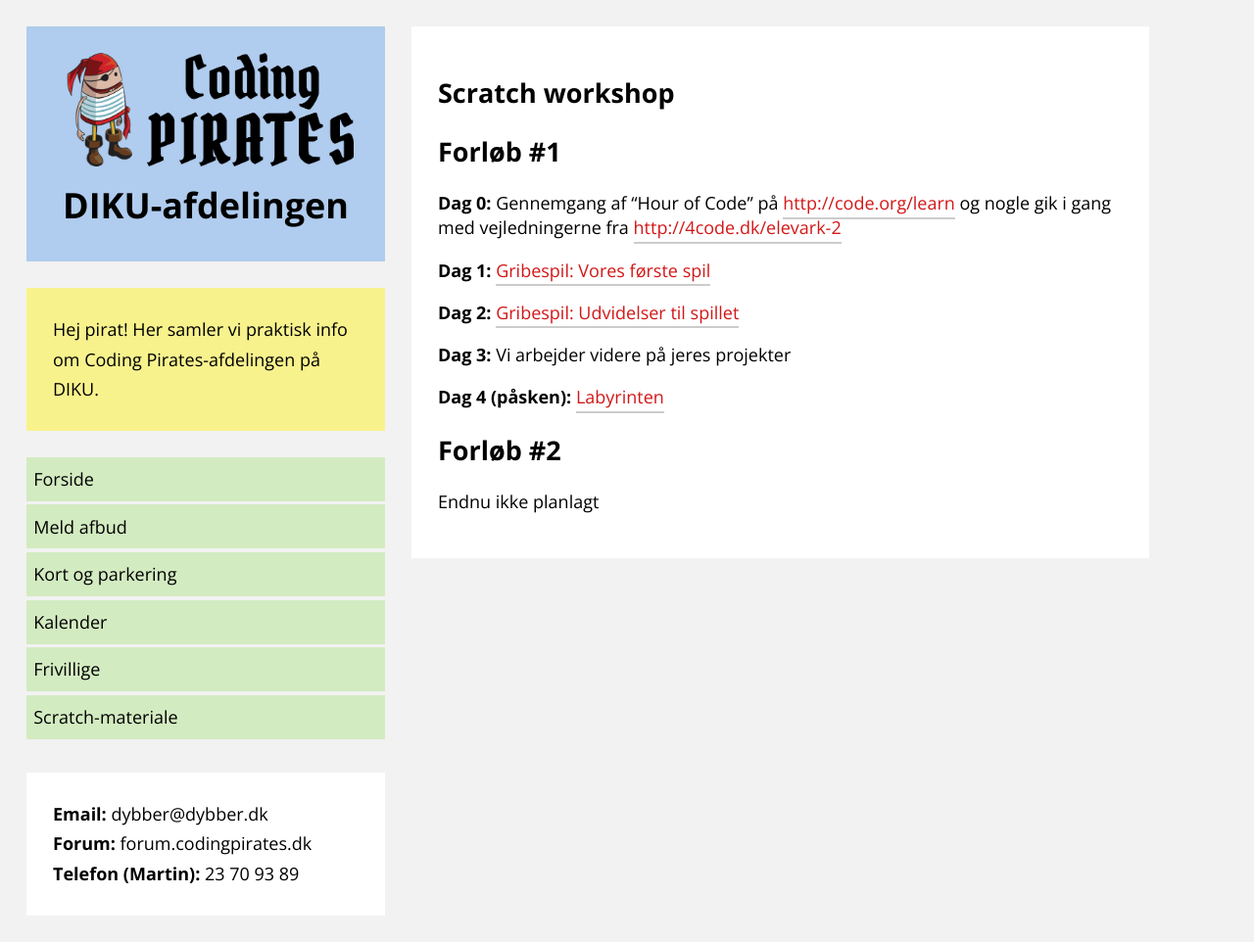
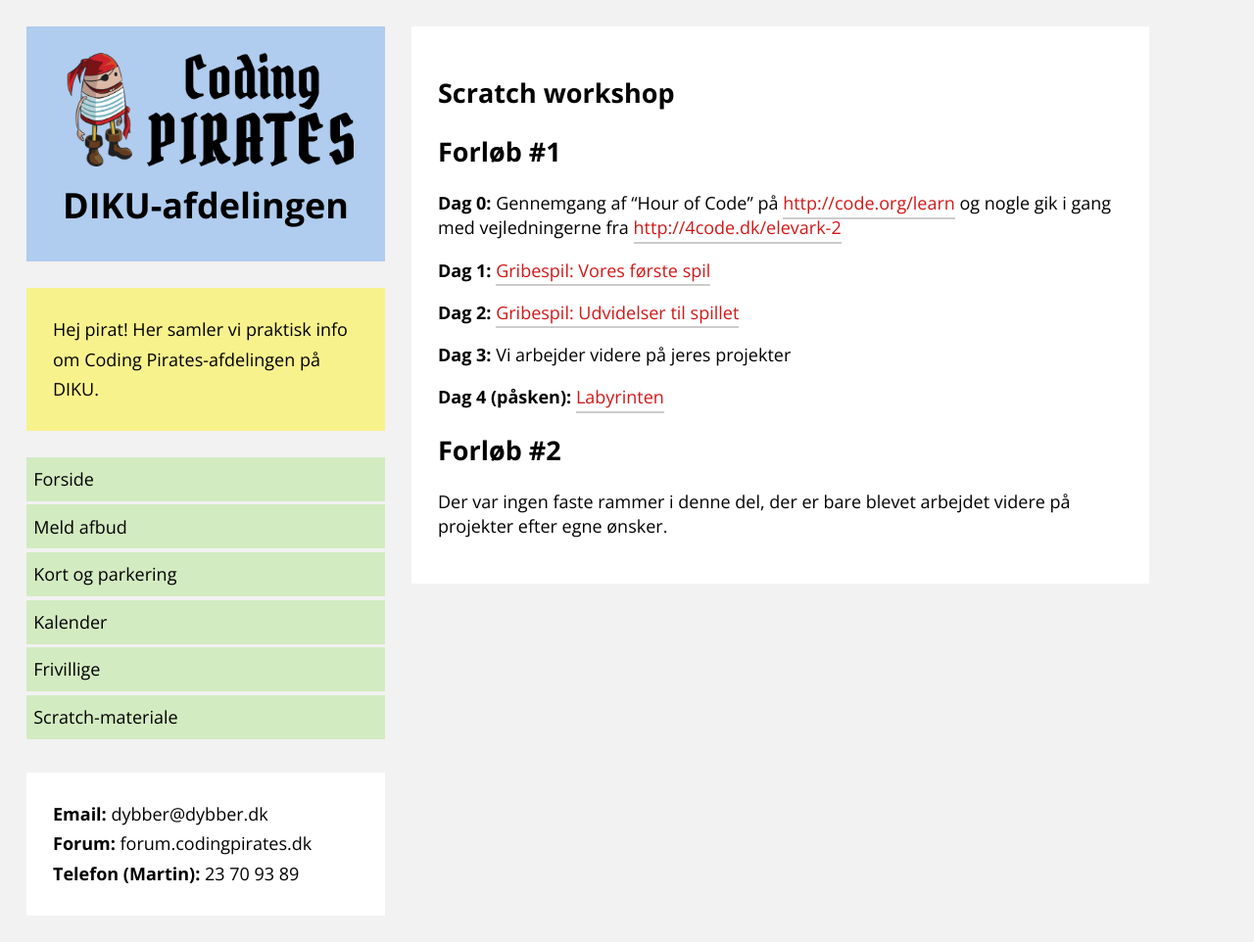
Before and after one commit to dybber/diku.codingpirates.dk, a Jekyll site: the page built from src/scratch.md, in a window 1280 px wide. Shown: the whole page at 98% size. Built offline with Jekyll 4.4.1, drawn with Linux system fonts in a browser that asks for light colours; Markdown is read by kramdown in place of the engine named in the settings.

Commit message:
Scratch #2

```diff
--- a/src/scratch.md
+++ b/src/scratch.md
@@ -20,4 +20,5 @@
 Forløb #2
 ---------
 
-Endnu ikke planlagt
+Der var ingen faste rammer i denne del, der er bare blevet arbejdet
+videre på projekter efter egne ønsker.
```
